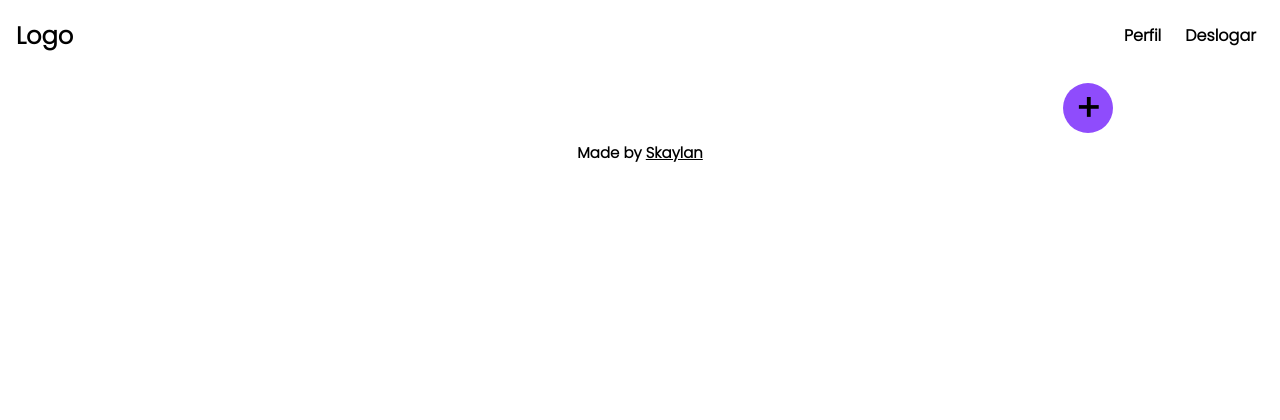
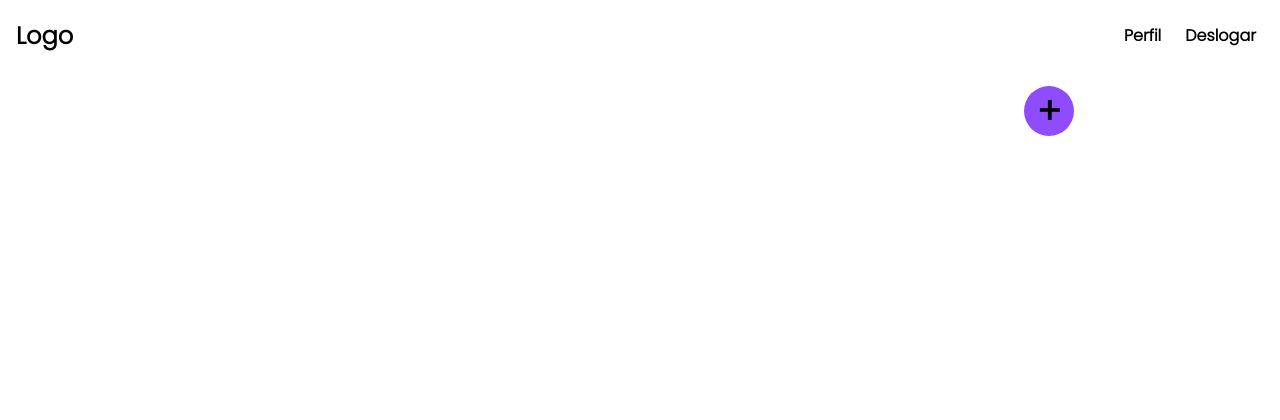
Before and after one commit to Skaylan/cadastro_de_imagens, a Flask app: page /user in a window 1280 px wide. Shown: the top 420 px of the page. Before the commit the page ends 162 px from the top, so only its background shows below. Run offline with Flask 2, Linux system fonts and the light colour scheme; the visitor is signed in with stand-in values (Sample User, id 1); data that the repository does not hold is empty.

Commit message:
user page header button bug fixed

```diff
--- a/app/static/css/user.css
+++ b/app/static/css/user.css
@@ -8,47 +8,40 @@ body{
     overflow-x: hidden;
 }
 
-.main {
+
+
+main{
+    width: 100vw;
+    height: 100vh;
+    display: flex;
+    flex-direction: column;
+    /* background: rgb(27, 3, 248); */
+}
+
+
+.upload{
+    display: flex;
+    justify-content: space-between;
+    width: 100vw;
+    /* background: #ff0101; */
+}
+
+
+.box{
+    width: 20vw;
+    margin-top: 1rem;
+}
+
+.label{
+    width: 50px;
+    height: 50px;
+    background: #8f4cfc;
+    border-radius: 50%;
     display: flex;
     align-items: center;
     justify-content: center;
-}
-
-.upload{
-    display: flex;
-    width: 100vw;
-    height: 5vh;
-    align-items: center;
-    justify-content: space-between;
-}
-
-.box{
-    display: flex;
-    width: 30vw;
-    height: 20vh;
-    margin-top: 1rem;
-    align-items: center;
-    justify-content: center;
-
-}
-
-.box input[type='file']{
-    display: none;
-}
-
-.label{
-    display: flex;
-    margin-top: 20px;
-    align-items: center;
-    justify-content: center;
-    padding: 10px 5px;
-    width: 50px;
-    height: 50px;
     font-size: 1.5rem;
-    font-weight: bold;
-    background: #8f4cfc;
     cursor: pointer;
-    border-radius: 50%;
 }
 
 .label:hover{
@@ -57,18 +50,21 @@ body{
     color: #fff;
 }
 
-.content {
+.box input[type='file']{
+    display: none;
+}
+
+
+.content{
+    width: 100vw;
+    display: flex;
+    gap: 1rem;
     margin-top: 2rem;
-    display: flex;
     justify-content: center;
-    gap: 1rem;
-    width: 100vw;
     flex-wrap: wrap;
 }
 
 .image-box{
-    display: flex;
-    flex-direction: column;
     width: 300px;
 }
 
@@ -83,7 +79,6 @@ body{
     height: 100%;
     border-radius: 5px;
 }
-
 
 #deletar{
     font-size: 1rem;
@@ -116,14 +111,6 @@ body{
     color: rgb(12, 121, 21);
 }
 
-
-@media (max-width: 420px) {
-    .label h1{
-        margin-right: 2px;
-        margin-top: 2px;
-    }
-}
-
 @keyframes inOut{
     from {
         top: 2rem;
--- a/app/templates/base.html
+++ b/app/templates/base.html
@@ -33,13 +33,13 @@
     {% block main %}
     {% endblock %}
 
-    {% block footer %}
+    <!-- {% block footer %}
         <footer>
             <div class="footer">
                 <h3>Made by <a style="text-decoration: underline;" href="#">Skaylan</a></h3>
             </div>
         </footer>
-    {% endblock %}
+    {% endblock %} -->
 
     <script src={{url_for('static', filename='scripts/mobile.js')}}></script>
 </body>
```
